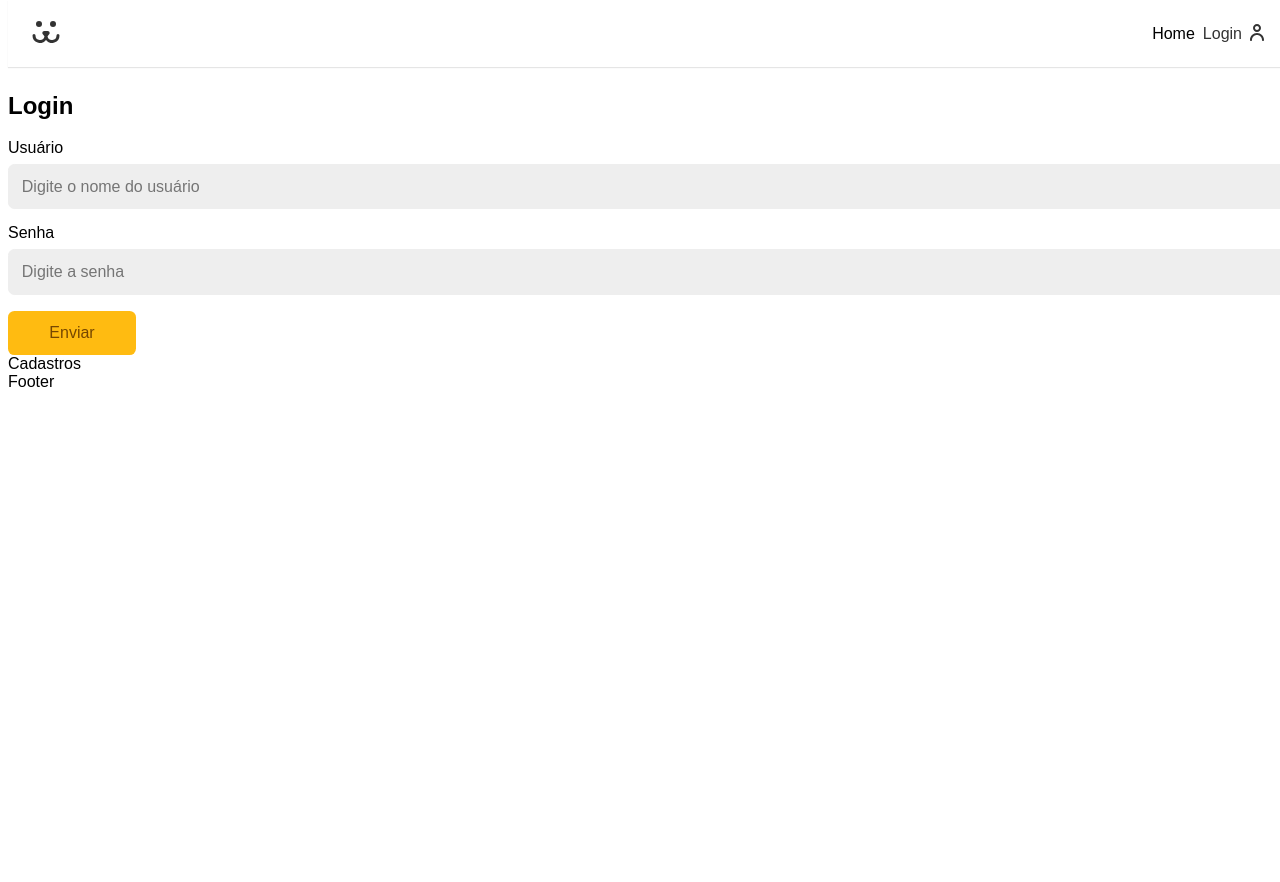
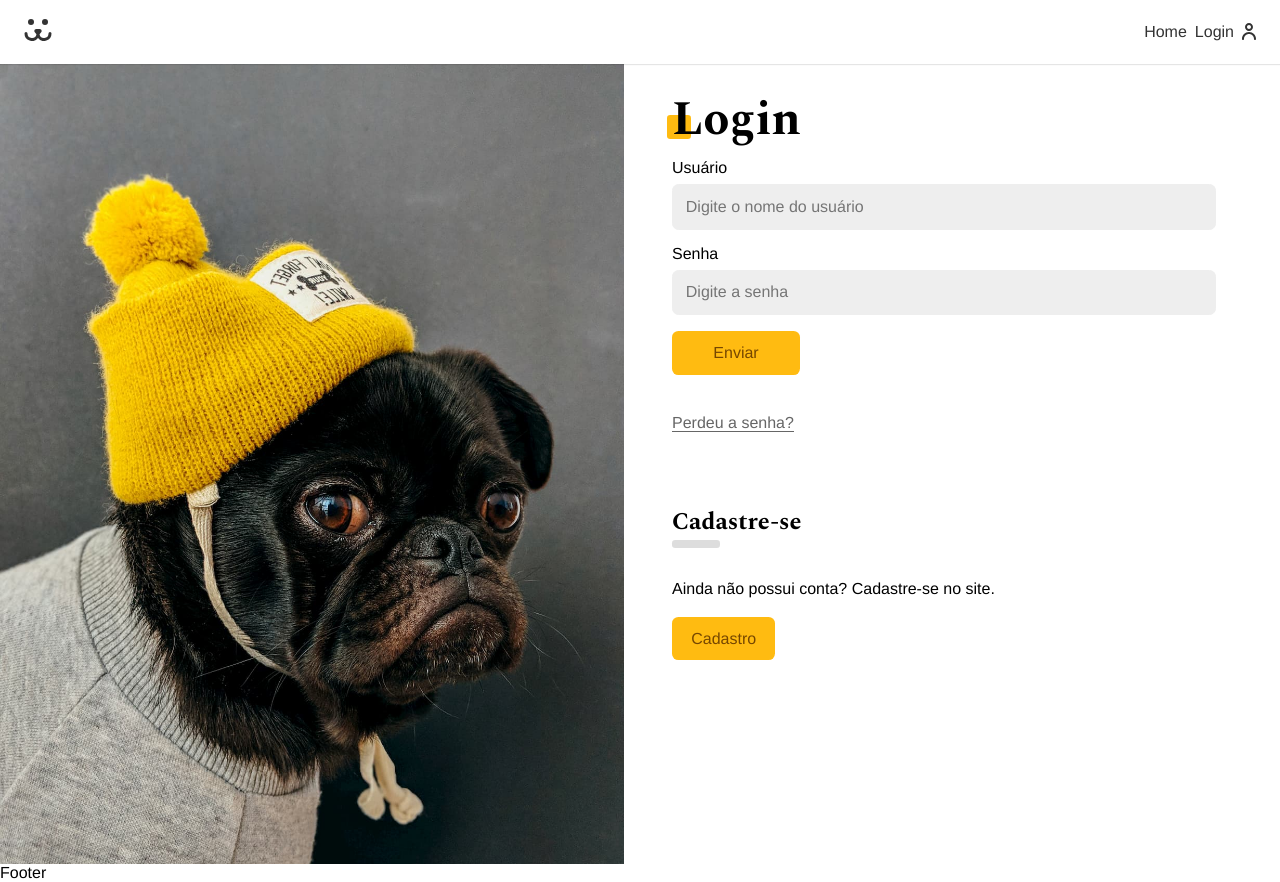
Before and after one commit to MadrugadaGunza/dog-project, a React (Create React App) app: page /login in a window 1280 px wide. Before the commit the page ends 800 px from the top, so only its background shows below. Built offline with nearby package versions, Linux system fonts and the light colour scheme.

Commit message:
feat: estilizar login, fortifizar usercontext, fazer cadastro de usuario

```diff
--- a/src/App.css
+++ b/src/App.css
@@ -1,17 +1,88 @@
-input {
-    display: block;
-    margin-bottom: 1rem;
+@import url('https://fonts.googleapis.com/css2?family=Spectral:wght@700&display=swap');
+
+* {
+    box-sizing: border-box;
 }
 
 body {
     padding-top: 4rem;
-    font-family: Arial, Helvetica, sans-serif;
+    margin: 0px;
+    color: #333;
+    --type-first: Helvetica, Arial, sans-serif;
+    --type-second: 'Spectral', Georgia;
+    font-family: var(--type-first);
+}
+
+h1,
+h2,
+h3,
+h4,
+p {
+    margin: 0px;
+}
+
+ul,
+li {
+    list-style: none;
+    padding: 0px;
+    margin: 0px;
+}
+
+img {
+    display: block;
+    max-width: 100%;
+}
+
+button,
+input {
+    display: block;
+    font-size: 1rem;
+    font-family: var(--type-first);
+    color: #333;
 }
 
 a {
     text-decoration: none;
+    color: #333;
 }
-.error{
-    color: red;
-    margin: .2rem 0;
+
+.container {
+    max-width: 50rem;
+    padding: 0 1rem;
+    margin: 0 auto;
 }
+
+.title {
+    font-family: var(--type-second);
+    line-height: 1;
+    font-size: 3rem;
+    margin: 1rem 0;
+    position: relative;
+    z-index: 1;
+}
+
+.title::after {
+    content: '';
+    display: block;
+    width: 1.5rem;
+    height: 1.5rem;
+    background: #fb1;
+    position: absolute;
+    bottom: 5px;
+    left: -5px;
+    border-radius: 0.2rem;
+    z-index: -1;
+}
+
+.animeLeft {
+    opacity: 0;
+    transform: translateX(-50px);
+    animation: animeLeft .5s forwards;
+}
+
+@keyframes animeLeft {
+    to {
+        opacity: 1;
+        transform: initial;
+    }
+}
--- /dev/null
+++ b/src/Helper/Error.js
@@ -0,0 +1,11 @@
+import React from 'react'
+
+const Error = ({ error }) => {
+
+    if (!error) return null;
+    return (
+        <p style={{ color: '#f31' }}>{error}</p>
+    )
+}
+
+export default Error;
--- a/src/Pages/Login/Login.js
+++ b/src/Pages/Login/Login.js
@@ -1,25 +1,33 @@
-import React from 'react'
+// styles
+import styles from './Login.module.css';
+// dependencies
+import React from 'react';
 import { Navigate, Route, Routes } from 'react-router-dom';
+import { UserContext } from '../../UserContext';
 // Pages
 import LoginForm from './LoginForm';
 import LoginCreate from './LoginCreate';
 import LoginPasswordLost from './LoginPasswordLost';
 import LoginPasswordReset from './LoginPasswordReset';
-import { UserContext } from '../../UserContext';
+
 
 const Login = () => {
 
-    const {login} = React.useContext(UserContext);
+    const { login } = React.useContext(UserContext);
 
     if (login === true) return <Navigate to="/conta" />
 
     return (
+        <section className={styles.login}>
+            <div className={styles.forms}>
                 <Routes>
                     <Route path='/' element={<LoginForm />} />
                     <Route path='criar' element={<LoginCreate />} />
                     <Route path='perdeu' element={<LoginPasswordLost />} />
                     <Route path='resetar' element={<LoginPasswordReset />} />
                 </Routes>
+            </div>
+        </section>
     )
 }
 
--- /dev/null
+++ b/src/Pages/Login/Login.module.css
@@ -0,0 +1,32 @@
+.login {
+    display: grid;
+    grid-template-columns: 1fr 1fr;
+    min-height: 100vh;
+    gap: 2rem;
+}
+
+.login::before {
+    content: '';
+    display: block;
+    background: url('./../../Assets/login.jpg') no-repeat center center;
+    background-size: cover;
+}
+
+.forms {
+    max-width: 36rem;
+    padding: 1rem;
+}
+
+@media (max-width: 40rem) {
+    .login {
+        grid-template-columns: 1fr;
+    }
+
+    .login::before {
+        display: none;
+    }
+
+    .forms {
+        max-width: 100%;
+    }
+}
--- a/src/Pages/Login/LoginCreate.js
+++ b/src/Pages/Login/LoginCreate.js
@@ -1,8 +1,37 @@
 import React from 'react'
+import Input from './../../Components/Form/Input';
+import Button from './../../Components/Form/Button';
+import { USER_POST } from '../../api';
+import { UserContext } from './../../UserContext';
 
 const LoginCreate = () => {
+    const [username, setUsername] = React.useState();
+    const [email, setEmail] = React.useState();
+    const [password, setPassword] = React.useState();
+    const { userLogin } = React.useContext(UserContext);
+
+    async function handleSubmit(e) {
+        e.preventDefault();
+        const { url, options } = USER_POST({ username, email, password });
+        const response = await fetch(url, options);
+        if (response.ok) userLogin({ username, email, password });
+        const result = await response.json();
+        console.log(result);
+    }
+
     return (
-        <div>LoginCreate</div>
+        <section className='animeLeft'>
+            <h1 className='title'>Cadastre-se</h1>
+            <form onSubmit={handleSubmit}>
+                <Input label='Usuário' type='text' placeholder='Digite o seu nome'
+                    value={username} onChange={({ target }) => setUsername(target.value)} />
+                <Input label='Email' type='email' placeholder='Digite o seu Email'
+                    value={email} onChange={({ target }) => setEmail(target.value)} />
+                <Input label='Senha' type='password' placeholder='Digite uma senha'
+                    value={password} onChange={({ target }) => setPassword(target.value)} />
+                <Button>Cadastrar</Button>
+            </form>
+        </section>
     )
 }
 
--- a/src/Pages/Login/LoginForm.js
+++ b/src/Pages/Login/LoginForm.js
@@ -1,8 +1,14 @@
+// styles
+import styles from './LoginForm.module.css';
+import stylesBtn from './../../Components/Form/Button.module.css';
+// dependencies
 import React from 'react';
 import { Link } from 'react-router-dom';
+import { UserContext } from '../../UserContext';
+// components
 import Input from '../../Components/Form/Input';
 import Button from '../../Components/Form/Button';
-import { UserContext } from '../../UserContext';
+import Error from '../../Helper/Error';
 
 const LoginForm = () => {
     const [username, setUsername] = React.useState('');
@@ -15,17 +21,22 @@ const LoginForm = () => {
     }
 
     return (
-        <section>
-            <form onSubmit={handleSubmit}>
-                <h1>Login</h1>
+        <section className='animeLeft'>
+            <form className={styles.form} onSubmit={handleSubmit}>
+                <h1 className='title'>Login</h1>
                 <Input label="Usuário" type="text" name="username" placeholder="Digite o nome do usuário"
                     value={username} onChange={({ target }) => setUsername(target.value)} />
                 <Input label="Senha" type="password" name="password" placeholder="Digite a senha"
                     value={password} onChange={({ target }) => setPassword(target.value)} />
+                {error && <Error error={error} />}
                 {loading ? <Button disabled>Carregando...</Button> : <Button>Enviar</Button>}
-                {error && <p className='error'>{error}</p>}
             </form>
-            <Link to='/login/criar'>Cadastros</Link>
+            <Link className={styles.perdeu} to='/login/perdeu'>Perdeu a senha?</Link>
+            <div className={styles.cadastro}>
+                <h2 className={styles.subtitle}>Cadastre-se</h2>
+                <p>Ainda não possui conta? Cadastre-se no site.</p>
+                <Link className={stylesBtn.button} to='/login/criar'>Cadastro</Link>
+            </div>
         </section>
     )
 }
--- /dev/null
+++ b/src/Pages/Login/LoginForm.module.css
@@ -0,0 +1,39 @@
+.form {
+    margin-bottom: 2rem;
+}
+
+.perdeu {
+    display: inline-block;
+    color: #666;
+    padding: .5rem 0;
+    line-height: 1;
+}
+
+.perdeu::after {
+    content: '';
+    height: 1.5px;
+    width: 100%;
+    background: currentColor;
+    display: block;
+}
+
+.cadastro {
+    margin-top: 4rem;
+}
+
+.cadastro p {
+    margin: 2rem 0;
+}
+
+.subtitle {
+    font-family: var(--type-second);
+}
+
+.subtitle::after {
+    content: '';
+    display: block;
+    background: #ddd;
+    height: .5rem;
+    width: 3rem;
+    border-radius: .2rem;
+}
--- a/src/UserContext.js
+++ b/src/UserContext.js
@@ -19,13 +19,12 @@ export const UserStorage = ({ children }) => {
             if (!response.ok) throw new Error('Usuario não existente');
             const { token } = await response.json();
             window.localStorage.setItem('token', token);
+            setLogin(true);
             getUser(token);
-            navigate('/conta')
         } catch (error) {
             setError(error.message);
         } finally {
             setLoading(false);
-            setLogin(true);
         }
     }
 
@@ -38,6 +37,7 @@ export const UserStorage = ({ children }) => {
             const response = await fetch(url, options);
             if (!response.ok) throw new Error('Usuarion inválido');
             const result = await response.json();
+            navigate('/conta');
             setData(result);
         } catch (error) {
             setError(error.message);
--- a/src/api.js
+++ b/src/api.js
@@ -30,3 +30,14 @@ export const GET_USER = (token) => {
         }
     }
 }
+
+export const USER_POST = ({ username, email, password }) => {
+    return {
+        url: URL_API + 'api/user',
+        options: {
+            method: 'POST',
+            headers: { 'Content-Type': 'application/json', },
+            body: JSON.stringify({ username, email, password }),
+        }
+    }
+}
```
Lines whose indentation alone changed are shown as unchanged.
